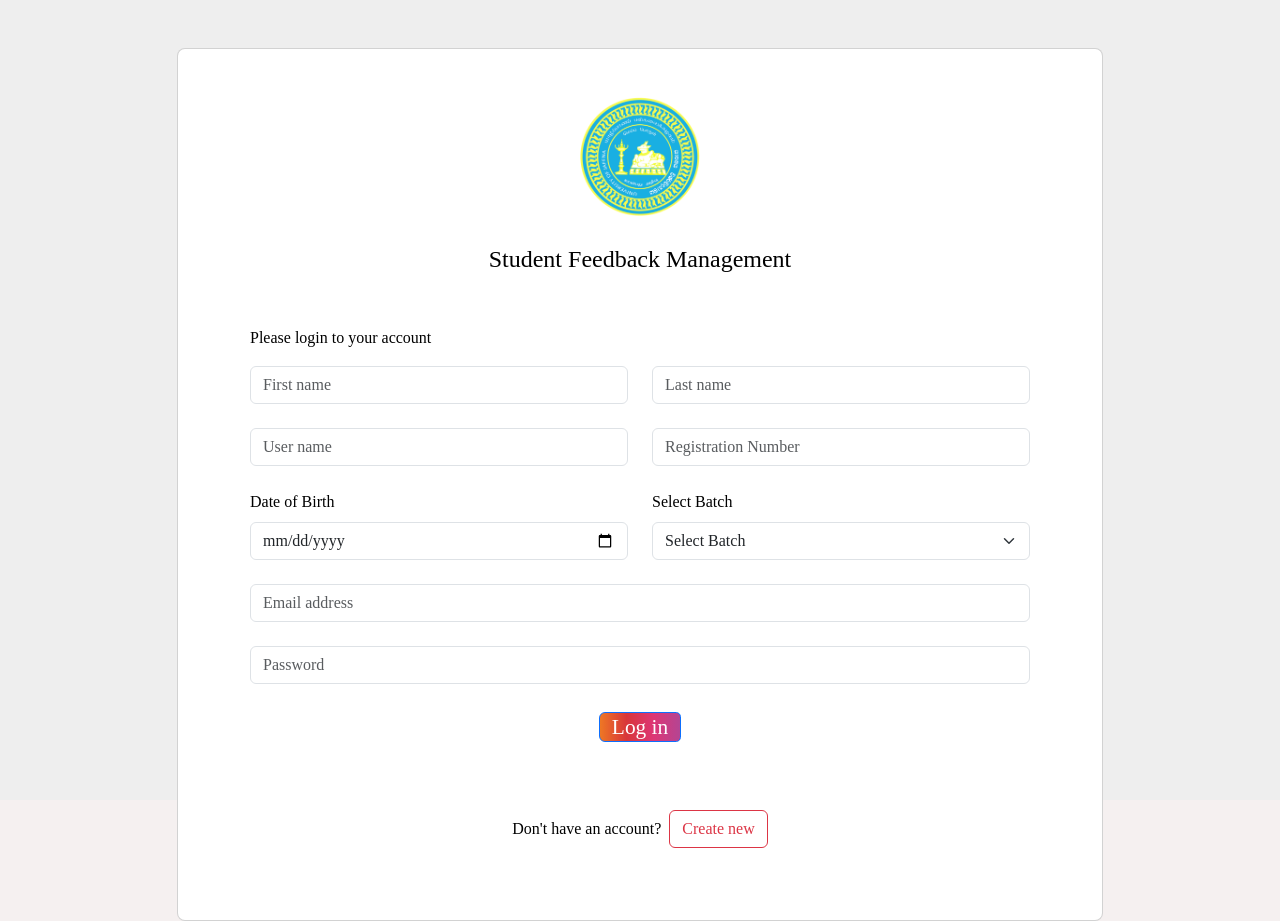
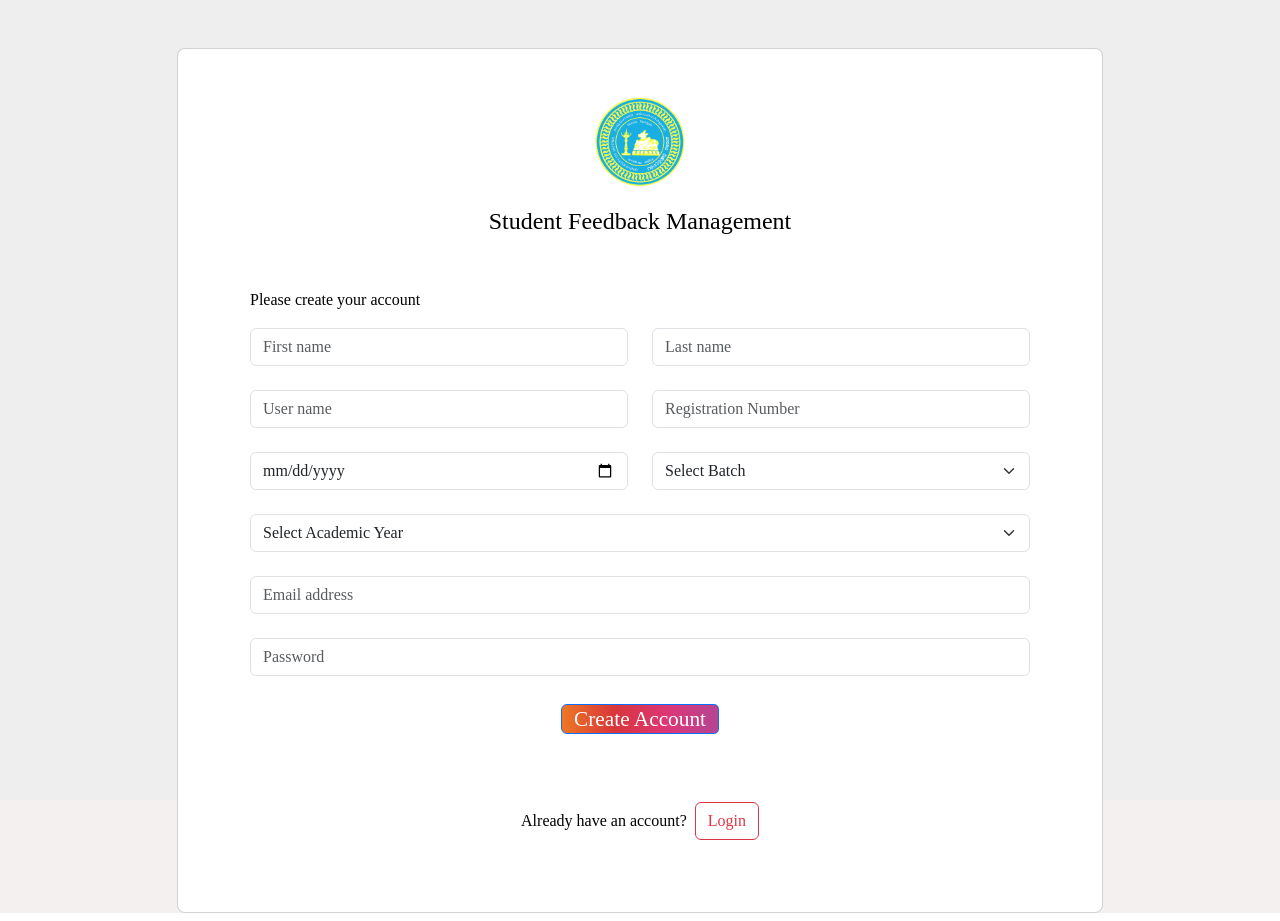
Before and after one commit to SathurshanPrabaharan/Feedback_system, a PHP site: page /register.php in a window 1280 px wide. Run offline with PHP 8.4, Linux system fonts and the light colour scheme; some web fonts are replaced.

Commit message:
Registration Page

```diff
--- a/register.php
+++ b/register.php
@@ -20,12 +20,12 @@ require_once("conf/conf.php");
 
                 <div class="text-center">
                   <img src="images/uoj_logo.png"
-                    style="width: 120px;" alt="logo">
-                  <h4 class="mt-1 mb-5 pb-1 pt-4">Student Feedback Management</h4>
+                    style="width: 90px;" alt="logo">
+                  <h4 class="mt-1 mb-5 pb-1 pt-3">Student Feedback Management</h4>
                 </div>
 
                 <form>
-                  <p>Please login to your account</p>
+                  <p>Please create your account</p>
 
                   <div class="row">
                     <div class="col-md-6 mb-4">
@@ -56,13 +56,11 @@ require_once("conf/conf.php");
                    <div class="row">
                         <div class="col-md-6 mb-4">
                             <div data-mdb-input-init class="form-outline">
-            <label for="dob" class="form-label">Date of Birth</label>
-            <input type="date" id="dob" class="form-control" />
+                                <input type="date" id="dob" class="form-control" placeholder="Date of Birth" />
                             </div>
                         </div>
                         <div class="col-md-6 mb-4">
                             <div data-mdb-input-init class="form-outline">
-            <label for="batch" class="form-label">Select Batch</label>
                                 <select id="batch" class="form-select">
                                     <option selected disabled>Select Batch</option>
                                     <option value="2022">2022</option>
@@ -74,12 +72,20 @@ require_once("conf/conf.php");
                         </div>
                     </div>
 
-
+                    <div data-mdb-input-init class="form-outline mb-4">
+                        <select id="academic_year" class="form-select" style="margin-bottom: 10px;">
+                            <option selected disabled>Select Academic Year</option>
+                            <option value="2022">2020/2019</option>
+                            <option value="2023">2019/2018</option>
+                            <option value="2024">2018/2017</option>
+                            <!-- Add more options as needed -->
+                        </select>
+                    </div>
 
                     <div data-mdb-input-init class="form-outline mb-4">
-                    <input type="email" id="form2Example11" class="form-control"
-                      placeholder="Email address" />
+                        <input type="email" id="form2Example11" class="form-control" placeholder="Email address" />
                     </div>
+
 
                   <div data-mdb-input-init class="form-outline mb-4">
                     <input type="password" id="form2Example22" class="form-control"
@@ -87,13 +93,12 @@ require_once("conf/conf.php");
                   </div>
 
                   <div class="text-center pt-1 mb-5 pb-1">
-                    <button data-mdb-button-init data-mdb-ripple-init class="btn btn-primary btn-block fa-lg gradient-custom-2 mb-3" type="button">Log
-                      in</button>
+                    <button data-mdb-button-init data-mdb-ripple-init class="btn btn-primary btn-block fa-lg gradient-custom-2 mb-3" type="button">Create Account</button>
                   </div>
 
                   <div class="d-flex align-items-center justify-content-center pb-4">
-                    <p class="mb-0 me-2">Don't have an account?</p>
-                    <button type="button" data-mdb-button-init data-mdb-ripple-init class="btn btn-outline-danger">Create new</button>
+                    <p class="mb-0 me-2">Already have an account?</p>
+                    <button type="button" data-mdb-button-init data-mdb-ripple-init class="btn btn-outline-danger" onclick="window.location.href='login.php'">Login</button>
                   </div>
 
                 </form>
```
Lines whose indentation alone changed are shown as unchanged.
